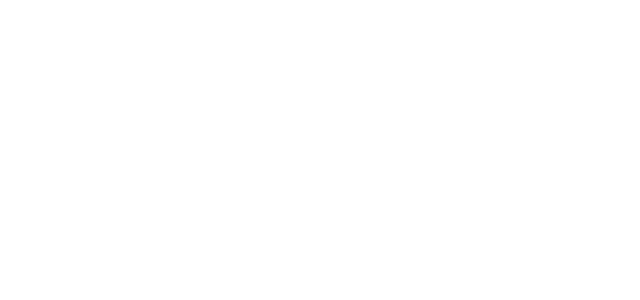
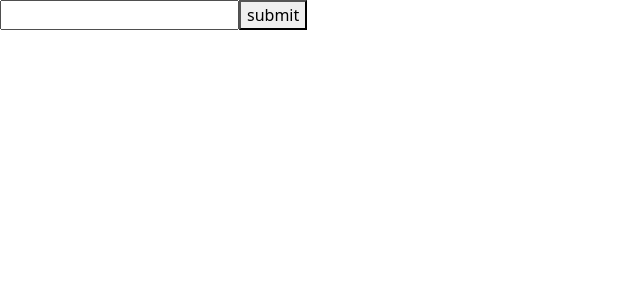
Before and after one commit to akamit388/react-small-task, a React (Create React App) app: page / in a window 1280 px wide. Shown: the top 300 px of the page, without its empty margins (0-640 px from the left). Built offline with nearby package versions, Linux system fonts and the light colour scheme.

Commit message:
new repo

```diff
--- a/src/App.js
+++ b/src/App.js
@@ -1,6 +1,7 @@
 import React, { Component, useState, useEffect } from 'react';
 import '../node_modules/bootstrap/dist/css/bootstrap.min.css'
-import LifeCycleUseEffect from './components/LifeCycleUseEffect';
+import InputTask from './components/InputTask';
+// import LifeCycleUseEffect from './components/LifeCycleUseEffect';
 // import TopDiv from './components/getColor/TopDiv';
 // import Task1 from './components/Task1';
 // import Task2 from './components/Task2';
@@ -31,7 +32,8 @@
       {/* <CheckboxDeleteTwo/> */}
       {/* <ComOne/> */}
       {/* <TopDiv/> */}
-      <LifeCycleUseEffect/>
+      {/* <LifeCycleUseEffect/> */}
+      <InputTask/>
     </>
   )
 }
--- /dev/null
+++ b/src/components/InputTask.js
@@ -0,0 +1,56 @@
+import React, { useState } from 'react'
+
+const InputTask = () => {
+    const [inputData, setInputData] = useState('')
+    const [items, setItems] = useState([])
+
+    const submithandler = (e) => {
+        e.preventDefault()
+        setItems([...items, inputData])
+        setInputData('')
+    }
+
+    return (
+        <>
+            <form onSubmit={submithandler}>
+                <input type="text" value={inputData} onChange={(e)=> setInputData(e.target.value)} />
+                <button type="submit">submit</button>
+            </form>
+
+            {
+                items.map((ele, index)=>(
+                    <div key={index}><h1>{ele}</h1></div>
+                ))
+            }
+        </>
+    )
+}
+
+// const InputTask = () => {
+//     const [data, setData] = useState({ lname: '' })
+//     const { lname } = data;
+
+//     const onchangehandler = (e) => {
+//         setData({ ...data, [e.target.name]: e.target.value })
+//         console.log(data)
+//     }
+
+//     const submithandler = (e) => {
+//         e.preventDefault()
+//         console.log('jdjdjfjdj')
+//         setData({ lname: '' })
+//     }
+
+//     return (
+//         <>
+//             <form onSubmit={submithandler}>
+//                 <input type="text" name='lname' value={lname} onChange={onchangehandler} />
+//                 <button type="submit">submit</button>
+//             </form>
+
+//             <h1>{lname}</h1>
+//         </>
+//     )
+// }
+
+export default InputTask
```
